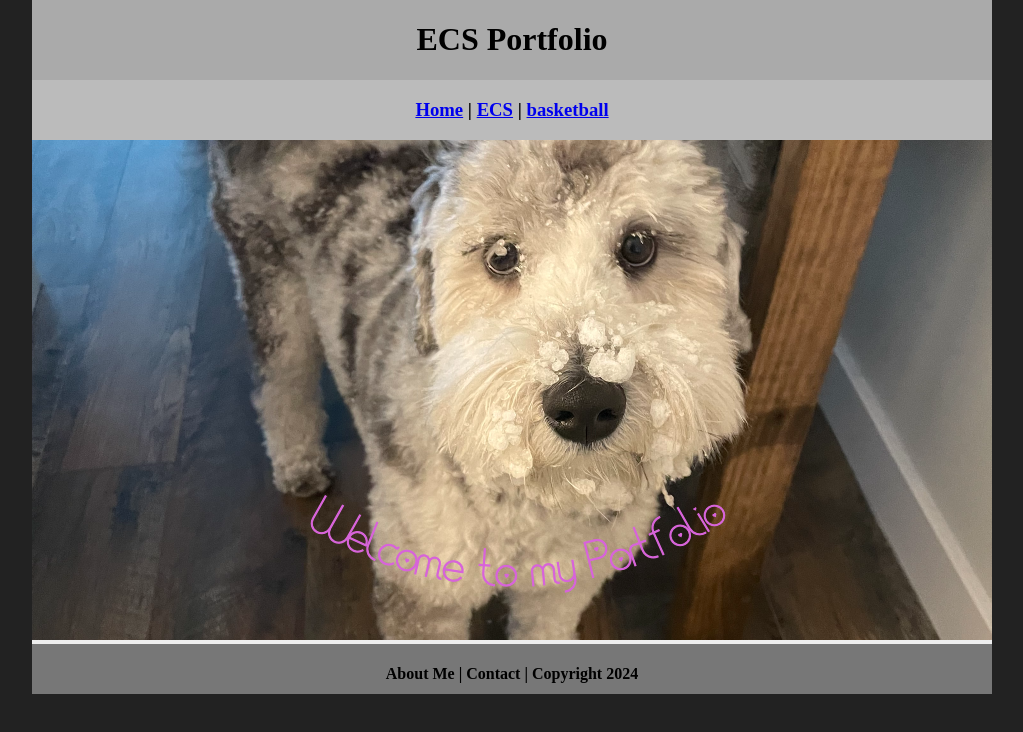
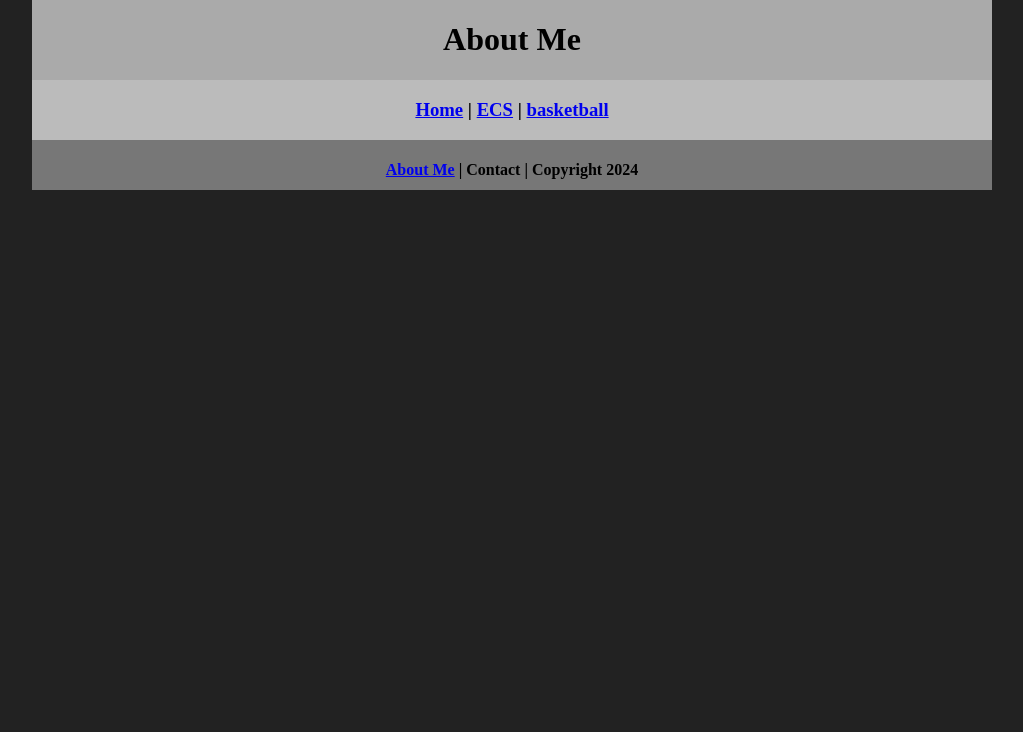
Before and after one commit to 9642420/ecsportfolio2024, a plain HTML site: page aboutme.html in a window 1280 px wide. Shown: the whole page, without its empty margins (128-1151 px from the left). Drawn offline with Linux system fonts and the light colour scheme.

Commit message:
Update aboutme.html

```diff
--- a/aboutme.html
+++ b/aboutme.html
@@ -4,23 +4,24 @@
    <head>
       <!-- This is a comment! Text here will be ignored by the browser. -->
       <meta charset="UTF-8">
-      <title>ECS Portfolio | Home</title>
+      <title>About Me</title>
       <link href="myCSS.css" rel="stylesheet" type="text/css">
    </head>
 
    <body>
       <div class="container">
          <div class="header">
-            <h1>ECS Portfolio</h1>
+            <h1>About Me</h1>
          </div>
          <div class="nav">
             <h3><a href="index.html">Home</a> | <a href="ecs/index.html">ECS</a> | <a href="index.html">basketball</a></h3>
          </div>
          <div class="content">
-		 <img src="images/welcome(1).png" alt="Welcome" width="960" >
+
+
          </div>
          <div class="footer">
-            <h4>About Me | Contact | Copyright 2024</h4>
+            <h4> <a href="aboutme.html">About Me</a> | Contact | Copyright 2024</h4>
          </div>
       </div>
    </body>
```
